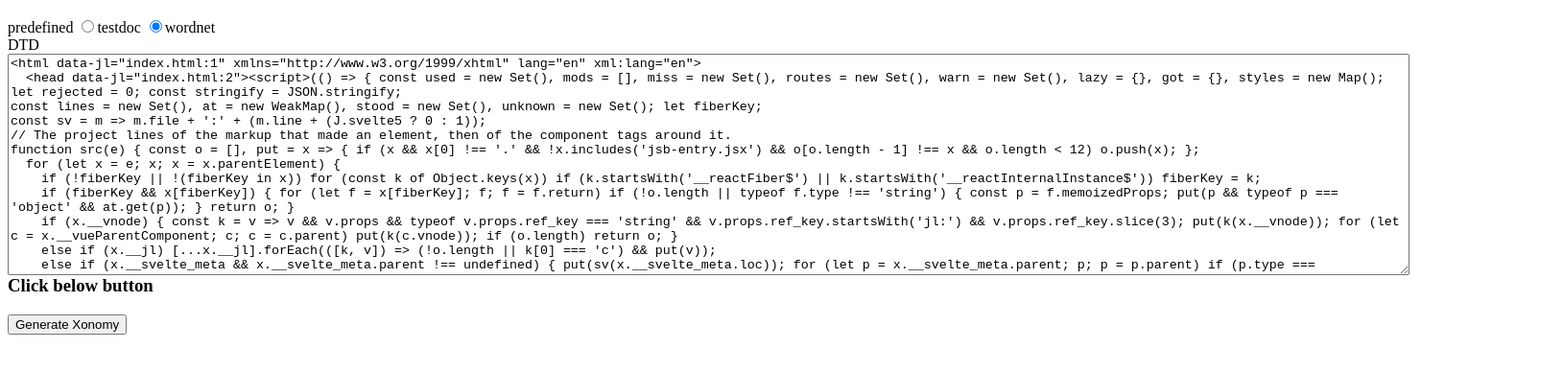
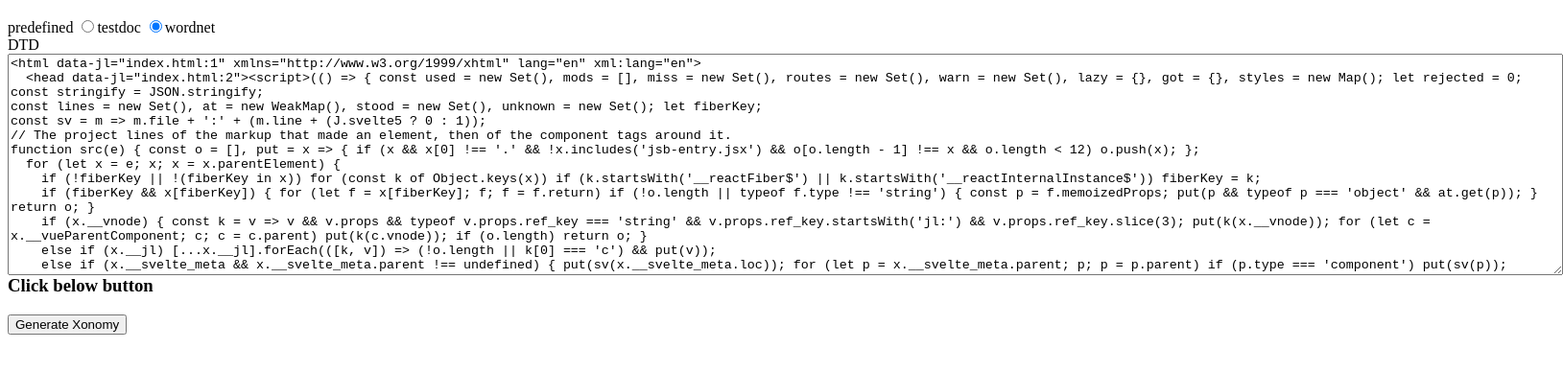
Before and after one commit to Mugunthanraju/Xonomy-Builder, a website built with Parcel: page index.html in a window 1280 px wide. Shown: the part 48-436 px from the top of the page at 96% size, 1629 px wide, since content can reach past the window. Built offline with nearby package versions, Linux system fonts and the light colour scheme; files whose address does not match are found by name.

Commit message:
Modified page.

```diff
--- a/index.html
+++ b/index.html
@@ -74,7 +74,7 @@
     <div style="float: left; margin-right: 5em">
       DTD<br />
       <!-- <textarea id="dtd" rows="15" cols="50"></textarea> -->
-      <textarea id="dtd" rows="15" cols="180"></textarea>
+      <textarea id="dtd" rows="15" cols="200"></textarea>
     </div>
     <!-- <div style="">
 Xema<br>
```
